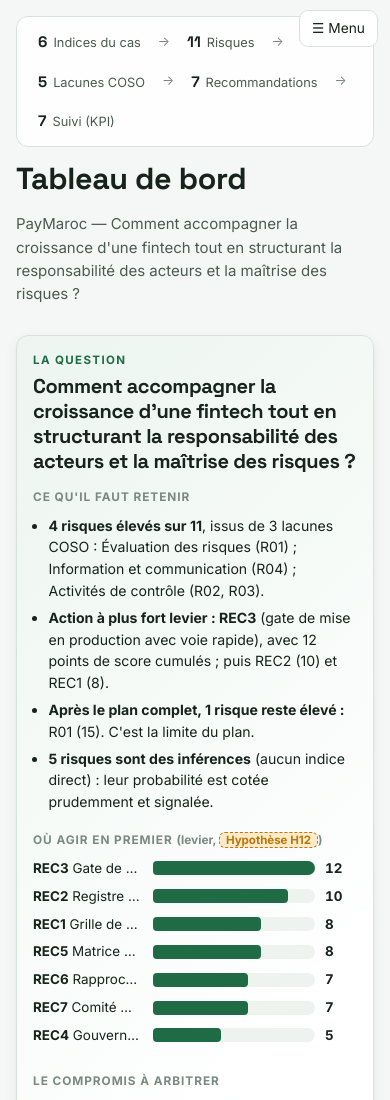
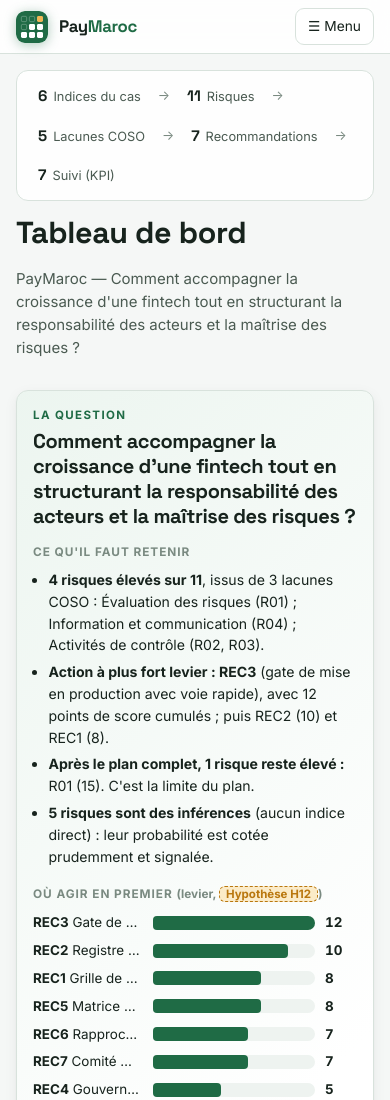
Before and after one commit to yussefnegotiumx-stack/paymaroc, a plain HTML site: page index.html in a window 390 px wide. Shown: the top 1100 px of the page. Drawn offline with Linux system fonts and the light colour scheme.

Commit message:
Logo PayMaroc
Co-Authored-By: Claude Sonnet 5.5 <noreply@anthropic.com>
Claude-Session: https://claude.ai/code/session_01GWduw7s1HFbsREqqRSWF9v

```diff
--- a/assets/main.js
+++ b/assets/main.js
@@ -2,7 +2,7 @@ const NAV = [['grp', 'Pilotage'], ['dash', '◧', 'Tableau de bord'], ['grp', 'A
 const TITLES = { dash: 'Tableau de bord', cadrage: 'Cadrage', registre: 'Registre', carto: 'Cartographie', acteurs: 'Acteurs', gouv: 'Gouvernance', coso: 'COSO', incidents: 'Incidents', recos: 'Recommandations', rapport: 'Rapport', note: 'Note de décision', soutenance: 'Soutenance', qualite: 'Qualité', transparence: 'Transparence', entrainement: 'Entraînement', grille: 'Grille de notation', excel: 'Classeur Excel' };
 let cur = 'dash', KEEP = false;
 function shell() {
-  $('#app').innerHTML = `<aside class="side" id="side"><div class="brand"><div class="logo">PM</div><div><b>PayMaroc</b><small>Maîtrise des risques · G5 · 5GF</small></div></div>
+  $('#app').innerHTML = `<aside class="side" id="side"><a class="brand" href="#/dash" aria-label="PayMaroc, retour au tableau de bord"><svg class="logo-mark" viewBox="0 0 48 48" role="img" aria-label="Logo PayMaroc"><rect width="48" height="48" rx="12" fill="var(--brand)"/><g fill="none" stroke="var(--surface)" stroke-opacity=".4"><rect x="8" y="8" width="8" height="8" rx="2"/><rect x="8" y="20" width="8" height="8" rx="2"/><rect x="20" y="8" width="8" height="8" rx="2"/></g><g fill="var(--surface)"><rect x="7.5" y="31.5" width="9" height="9" rx="2.2"/><rect x="19.5" y="31.5" width="9" height="9" rx="2.2"/><rect x="19.5" y="19.5" width="9" height="9" rx="2.2"/><rect x="31.5" y="31.5" width="9" height="9" rx="2.2"/><rect x="31.5" y="19.5" width="9" height="9" rx="2.2"/></g><rect x="31.5" y="7.5" width="9" height="9" rx="2.2" fill="#F0B656"/></svg><div><b class="wm">Pay<span>Maroc</span></b><small>Maîtrise des risques · G5 · 5GF</small></div></a>
   <nav class="nav" id="nav">${NAV.map(n => n[0] === 'grp' ? `<div class="grp">${n[1]}</div>` : `<a href="#/${n[0]}" data-n="${n[0]}"><span class="ic">${n[1]}</span>${n[2]}</a>`).join('')}</nav>
   <div><div class="grp" style="font-size:.68rem;text-transform:uppercase;letter-spacing:.08em;color:var(--muted);margin:4px 8px">Cotation affichée</div><div class="seg" style="margin:4px 8px;display:flex"><button id="m-now" style="flex:1">Actuelle</button><button id="m-tgt" style="flex:1">Cible</button><button id="m-plan" style="flex:1">Plan</button></div><div id="ovflag" class="small" style="margin:6px 8px;color:var(--mid)"></div><div class="row" style="margin:6px 8px"><button class="btn" id="tr-toggle" aria-pressed="false" title="Affiche la provenance de chaque chiffre">◌ Transparence</button><button class="btn" id="theme">◐ Thème</button></div><div style="margin:6px 8px"><button class="btn" id="srch" style="width:100%;text-align:left">⌕ Rechercher <span class="muted small" style="float:right">Ctrl K</span></button></div></div>
   <div class="foot">${D.meta.ecole} · ${D.meta.professeur}<br>Cas fictif — hypothèses signalées.<br>P × G : règle pédagogique.</div></aside>
--- a/assets/styles.css
+++ b/assets/styles.css
@@ -297,3 +297,19 @@ table.xl2{width:100%;font-size:.84rem}table.xl2 th{position:static}
 #view.anim>.grid>.card:nth-child(2){animation-delay:.05s}#view.anim>.grid>.card:nth-child(3){animation-delay:.1s}#view.anim>.grid>.card:nth-child(4){animation-delay:.15s}
 #view.anim .bar .fl{transform-origin:left;animation:grow .7s cubic-bezier(.2,.7,.2,1) both}
 #view.anim .hm .cell{animation:pop .4s both;animation-delay:calc(var(--i,0)*16ms)}
+
+/* ---- logo ---- */
+.brand{display:flex;gap:11px;align-items:center;text-decoration:none;color:inherit}
+.logo-mark{width:40px;height:40px;flex:none;border-radius:11px;filter:drop-shadow(0 2px 6px color-mix(in srgb,var(--brand) 35%,transparent));transition:transform .25s cubic-bezier(.2,.7,.2,1)}
+.brand:hover .logo-mark{transform:rotate(-6deg) scale(1.06)}
+.wm{font-family:"Space Grotesk",Inter,system-ui,sans-serif;font-size:1.22rem;font-weight:700;letter-spacing:-.02em;line-height:1.1;color:var(--ink)}
+.wm span{color:var(--brand)}
+.brand small{display:block;margin-top:2px}
+.brand:focus-visible{outline:2px solid var(--brand);outline-offset:3px;border-radius:10px}
+.topbar{display:none}
+@media (max-width:980px){
+  .topbar{display:flex;position:sticky;top:0;z-index:55;align-items:center;justify-content:space-between;gap:10px;padding:8px max(16px,env(safe-area-inset-right,0px)) 8px max(16px,env(safe-area-inset-left,0px));background:color-mix(in srgb,var(--surface) 88%,transparent);-webkit-backdrop-filter:blur(12px);backdrop-filter:blur(12px);border-bottom:1px solid var(--line)}
+  .topbar .logo-mark{width:32px;height:32px;border-radius:9px}.topbar .wm{font-size:1.05rem}
+  .menu-btn{position:static!important}
+  .side{top:0}
+}
--- a/index.html
+++ b/index.html
@@ -5,11 +5,13 @@
 <meta name="viewport" content="width=device-width,initial-scale=1">
 <title>PayMaroc — Maîtrise des risques (G5 · 5GF)</title>
 <meta name="description" content="Site interactif et tableau de bord : maîtrise des risques d'une fintech en phase de croissance (PayMaroc, cas fictif) — EMSI Tanger, Génie Financier 5GF.">
+<link rel="icon" type="image/svg+xml" href="assets/favicon.svg">
 <link rel="preconnect" href="https://fonts.googleapis.com"><link rel="stylesheet" href="https://fonts.googleapis.com/css2?family=Inter:wght@400;600;700&family=Space+Grotesk:wght@500;700&display=swap">
 <link rel="stylesheet" href="assets/styles.css">
 </head>
 <body>
-<button class="btn menu-btn noprint" style="position:fixed;right:12px;top:10px;z-index:70" onclick="document.getElementById('side').classList.toggle('open')" aria-label="Menu">☰ Menu</button>
+<header class="topbar noprint"><a href="#/dash" class="brand" aria-label="PayMaroc"><svg class="logo-mark" viewBox="0 0 48 48" role="img" aria-label="Logo PayMaroc"><rect width="48" height="48" rx="12" fill="var(--brand)"/><g fill="none" stroke="var(--surface)" stroke-opacity=".4"><rect x="8" y="8" width="8" height="8" rx="2"/><rect x="8" y="20" width="8" height="8" rx="2"/><rect x="20" y="8" width="8" height="8" rx="2"/></g><g fill="var(--surface)"><rect x="7.5" y="31.5" width="9" height="9" rx="2.2"/><rect x="19.5" y="31.5" width="9" height="9" rx="2.2"/><rect x="19.5" y="19.5" width="9" height="9" rx="2.2"/><rect x="31.5" y="31.5" width="9" height="9" rx="2.2"/><rect x="31.5" y="19.5" width="9" height="9" rx="2.2"/></g><rect x="31.5" y="7.5" width="9" height="9" rx="2.2" fill="#F0B656"/></svg><b class="wm">Pay<span>Maroc</span></b></a><button class="btn menu-btn" id="menubtn" aria-label="Menu">☰ Menu</button></header>
+<script>document.addEventListener('click',function(e){if(e.target.closest('#menubtn'))document.getElementById('side').classList.toggle('open')})</script>
 <div class="app" id="app"></div>
 <noscript>Ce site nécessite JavaScript.</noscript>
 <script src="assets/data.js"></script>
```
Also changed, not shown: assets/favicon.svg (added), assets/logo-192.png (added), assets/logo-512.png (added), assets/logo-mark.svg (added), assets/logo.svg (added).
